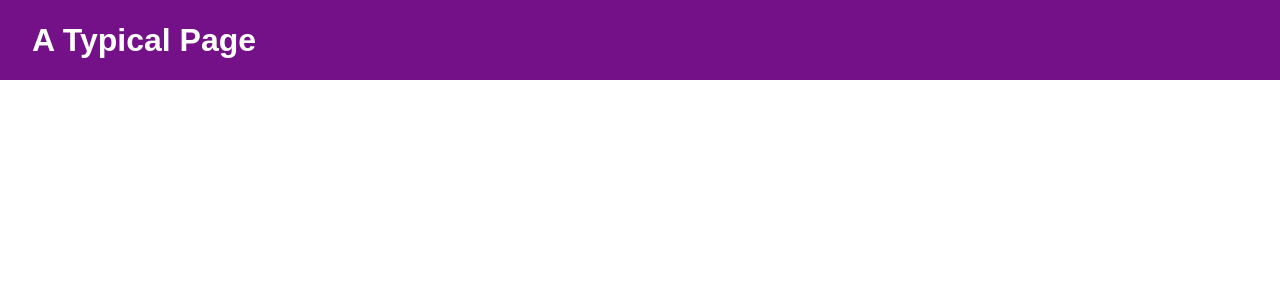
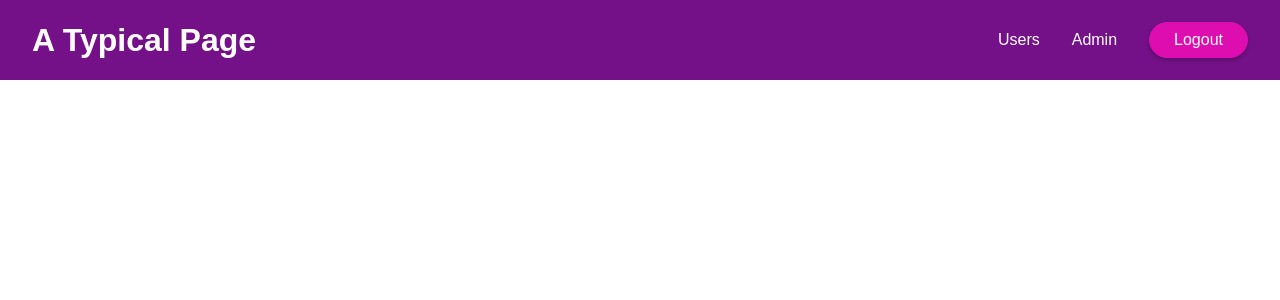
Before and after one commit to Plyavinskiy/user-authentication, a JavaScript app: page / in a window 1280 px wide. Shown: the top 300 px of the page. Built offline with nearby package versions, Linux system fonts and the light colour scheme.

Commit message:
feat: implement the Navigation component

```diff
--- a/src/components/MainHeader/MainHeader.js
+++ b/src/components/MainHeader/MainHeader.js
@@ -1,9 +1,11 @@
+import Navigation from "./Navigation";
 import classes from "./MainHeader.module.css";
 
 const MainHeader = () => {
   return (
     <header className={classes["main-header"]}>
       <h1>A Typical Page</h1>
+      <Navigation />
     </header>
   );
 };
--- /dev/null
+++ b/src/components/MainHeader/Navigation.js
@@ -0,0 +1,21 @@
+import classes from "./Navigation.module.css";
+
+const Navigation = () => {
+  return (
+    <nav className={classes.nav}>
+      <ul>
+        <li>
+          <a href="/">Users</a>
+        </li>
+        <li>
+          <a href="/">Admin</a>
+        </li>
+        <li>
+          <button>Logout</button>
+        </li>
+      </ul>
+    </nav>
+  );
+};
+
+export default Navigation;
--- /dev/null
+++ b/src/components/MainHeader/Navigation.module.css
@@ -0,0 +1,43 @@
+.nav ul {
+  list-style: none;
+  margin: 0;
+  padding: 0;
+  display: flex;
+  align-items: center;
+}
+
+.nav li {
+  margin: 0;
+  margin-left: 2rem;
+}
+
+.nav a {
+  text-decoration: none;
+  color: white;
+}
+
+.nav a:hover,
+.nav a:active {
+  color: #f3cafb;
+}
+
+.nav button {
+  font: inherit;
+  background: #dd0db0;
+  border: 1px solid #dd0db0;
+  padding: 0.5rem 1.5rem;
+  color: white;
+  cursor: pointer;
+  box-shadow: 0 2px 4px rgba(0, 0, 0, 0.26);
+  border-radius: 20px;
+}
+
+.nav button:focus {
+  outline: none;
+}
+
+.nav button:hover,
+.nav button:active {
+  color: #f3cafb;
+  box-shadow: 0 2px 10px rgba(0, 0, 0, 0.26);
+}
```
